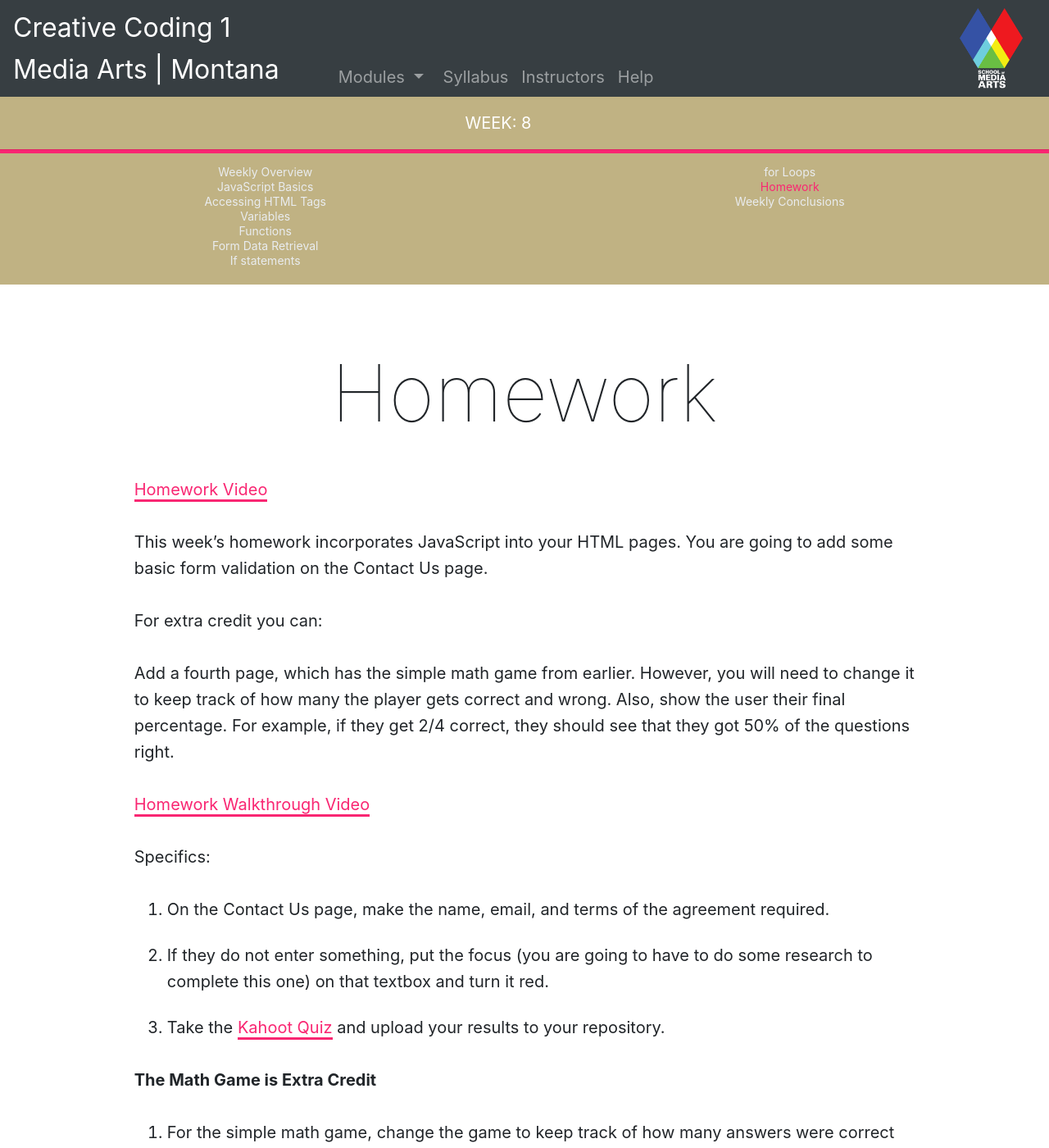
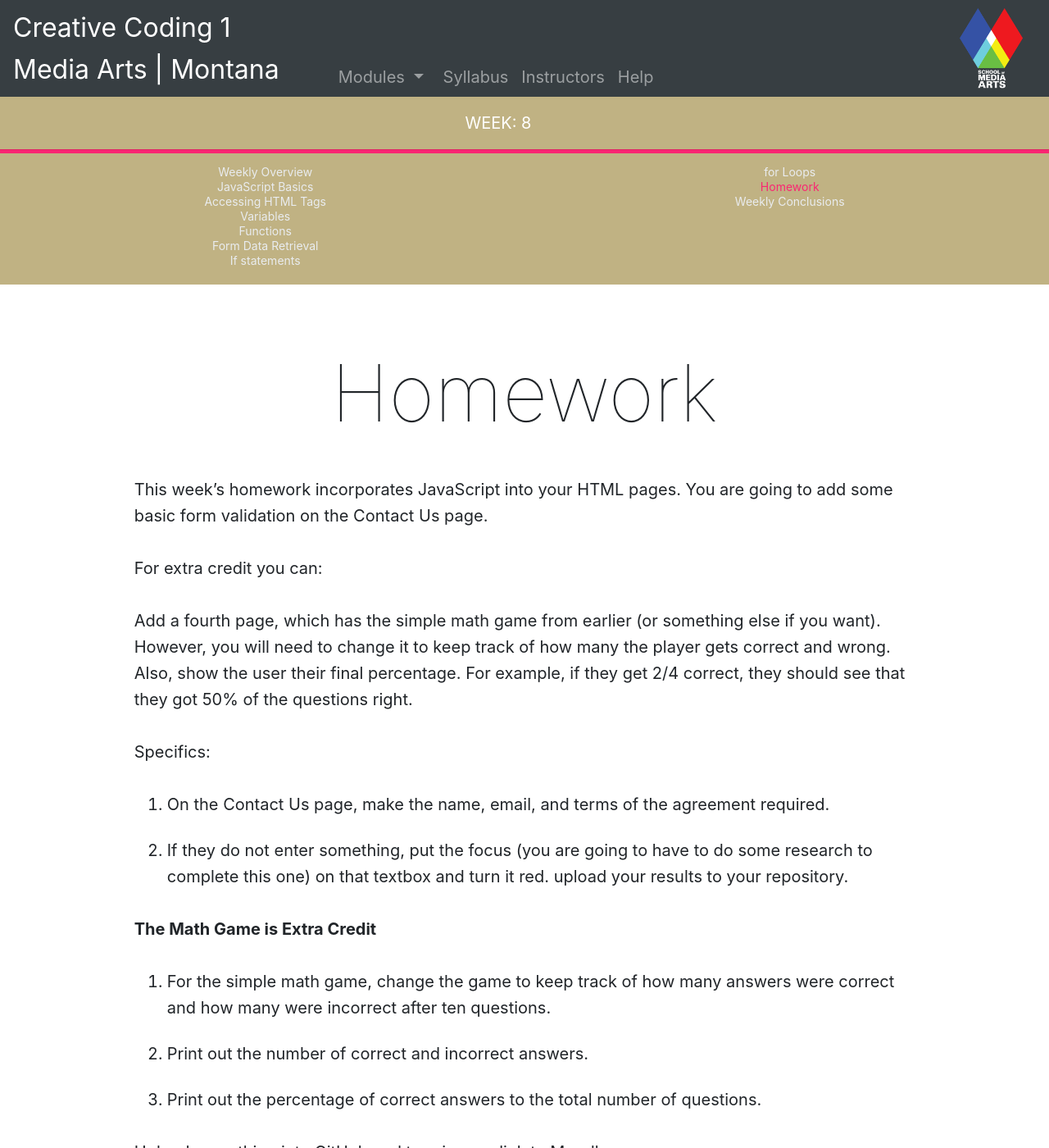
Before and after one commit to coryMcKague/MART120-Spring2024, a Jekyll site: the page built from modules/week-8/_posts/2017-01-20-homework.md, in a window 1280 px wide and 1400 px high. Shown: the whole window at 82% size. Built offline with Jekyll 4.4.1, drawn with Linux system fonts in a browser that asks for light colours; nearby versions of some CDN libraries.

Commit message:
Update 2017-01-20-homework.md

```diff
--- a/modules/week-8/_posts/2017-01-20-homework.md
+++ b/modules/week-8/_posts/2017-01-20-homework.md
@@ -6,21 +6,20 @@ jotted: false
 
 # Homework
 
-<p><a href="//www.youtube.com/embed/EkuQIRWkybQ" data-lity>Homework Video</a></p>
 
 This week's homework incorporates JavaScript into your HTML pages. You are going to add some basic form validation on the Contact Us page.
 
 For extra credit you can:
 
-Add a fourth page, which has the simple math game from earlier. However, you will need to change it to keep track of how many the player gets correct and wrong. Also, show the user their final percentage. For example, if they get 2/4 correct, they should see that they got 50% of the questions right.
+Add a fourth page, which has the simple math game from earlier (or something else if you want). However, you will need to change it to keep track of how many the player gets correct and wrong. Also, show the user their final percentage. For example, if they get 2/4 correct, they should see that they got 50% of the questions right.
 
-<p><a href="//www.youtube.com/embed/lOsqNPcmf38" data-lity>Homework Walkthrough Video</a></p>
+
 
 Specifics:
 
 1. On the Contact Us page, make the name, email, and terms of the agreement required.
 2. If they do not enter something, put the focus (you are going to have to do some research to complete this one) on that textbox and turn it red.
-3. Take the <a href="https://kahoot.it/challenge/02861596?challenge-id=84387498-97d5-4d82-ae4e-eabb1c94cf58_1696112555250" target="_blank">Kahoot Quiz</a> and upload your results to your repository.
+upload your results to your repository.
 
 **The Math Game is Extra Credit**
 
@@ -32,4 +31,4 @@ Specifics:
 
 Upload everything into GitHub and turn in your link to Moodle.
 
-<a href="https://github.com/Montana-Media-Arts/120_CreativeCoding1-Fall2023-Samples/tree/main/Homework%208" target="_blank">Homework Example</a>
+<a href="https://github.com/coryMcKague/MART120_Homework/tree/main/Week8" target="_blank">Homework Example</a>
```
